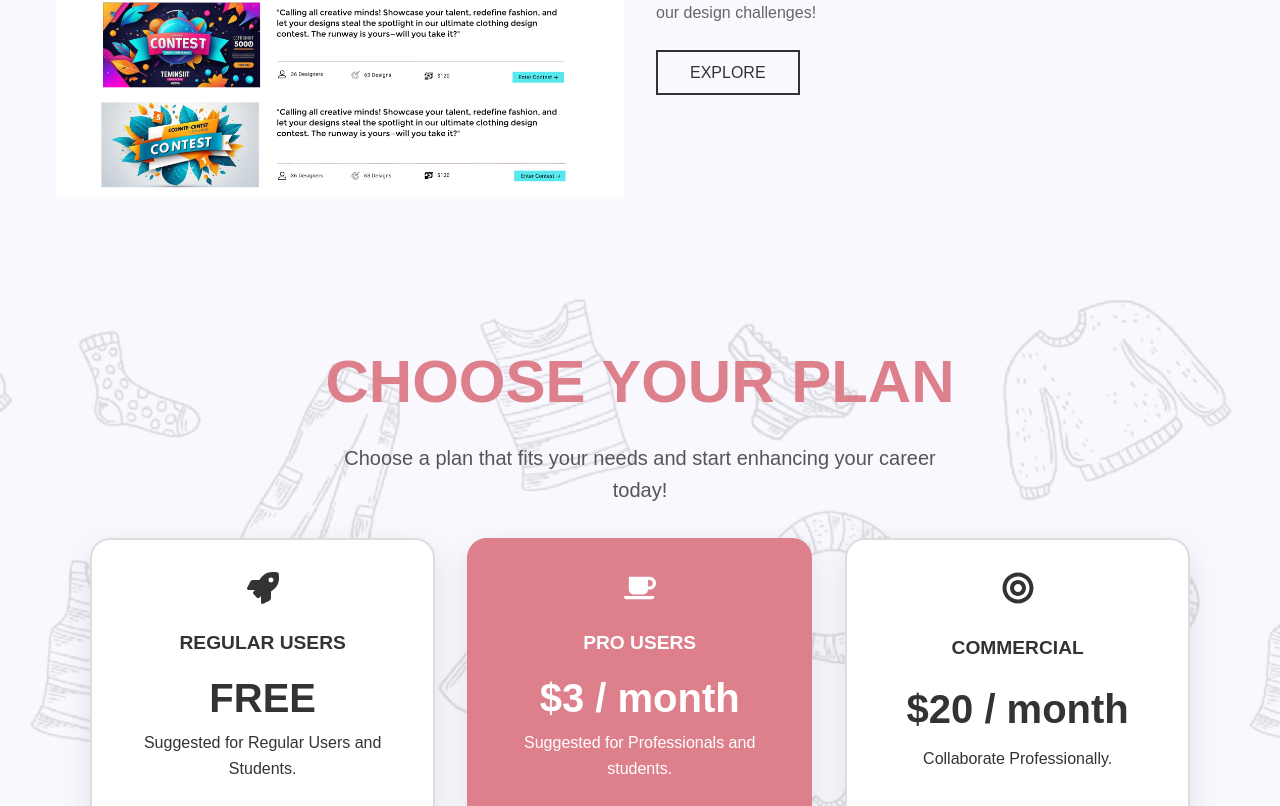
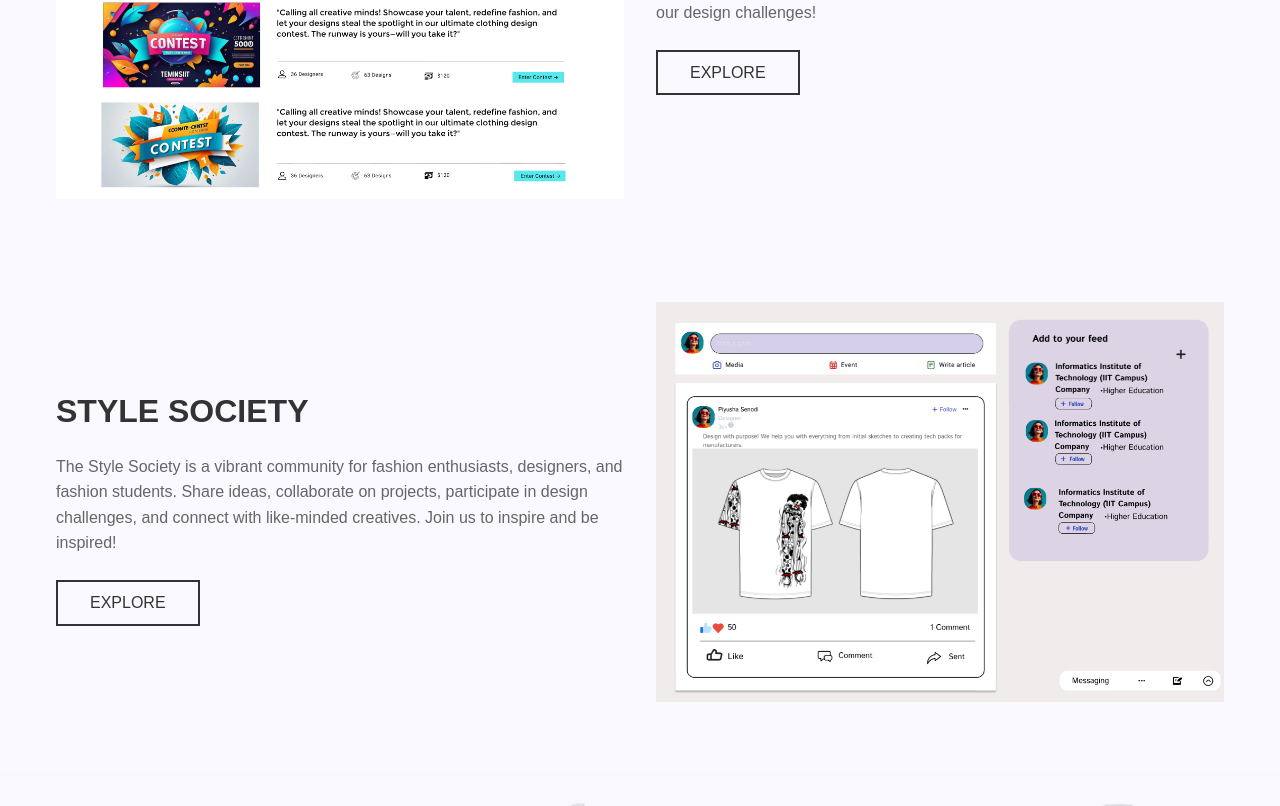
Before and after one commit to Pinsara20/Styloft_Marketing_Web, a React (Vite) app: page / in a window 1280 px wide. Shown: the part 1994-2800 px from the top of the page. Built offline with nearby package versions, Linux system fonts and the light colour scheme.

Commit message:
update features

```diff
--- a/src/components/Features.jsx
+++ b/src/components/Features.jsx
@@ -3,6 +3,7 @@ import "../assets/css/features.css";
 import Style_market from "../assets/images/Style_market.png";
 import Design_contest from "../assets/images/Design_contest.png";
 import Style_studio from "../assets/images/style_studio.jpg";
+import Style_Society from "../assets/images/Style-Society.png";
 
 const ServicesSection = () => {
   return (
@@ -70,6 +71,28 @@ const ServicesSection = () => {
           </a>
         </div>
       </div>
+
+      {/* Service 4 */}
+        <div className="service-block-1">
+        <div className="service-image">
+          <img
+            src={Style_Society}
+            alt="Snowy mountain landscape with moon"
+          />
+        </div>
+        <div className="service-content">
+          <h2>STYLE SOCIETY</h2>
+          <p>
+          The Style Society is a vibrant community for fashion enthusiasts, designers, and fashion students. Share ideas,
+          collaborate on projects, participate in design challenges, and connect with like-minded creatives. Join us to
+          inspire and be inspired!
+          </p>
+          <a href="#" className="contact-button">
+            EXPLORE
+          </a>
+        </div>
+      </div>
+
     </section>
   );
 };
```
Also changed, not shown: src/assets/images/Style-Society.png (added).
